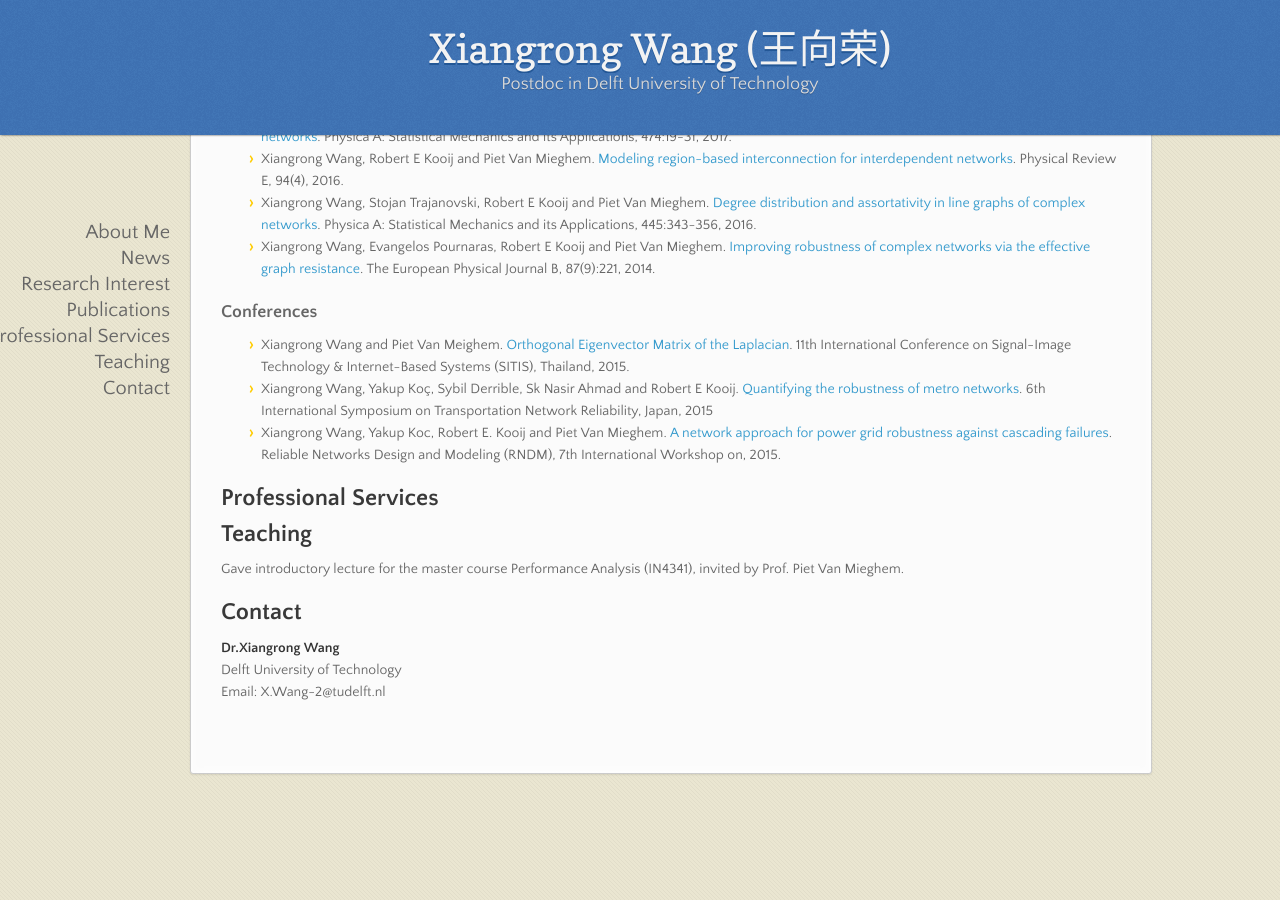
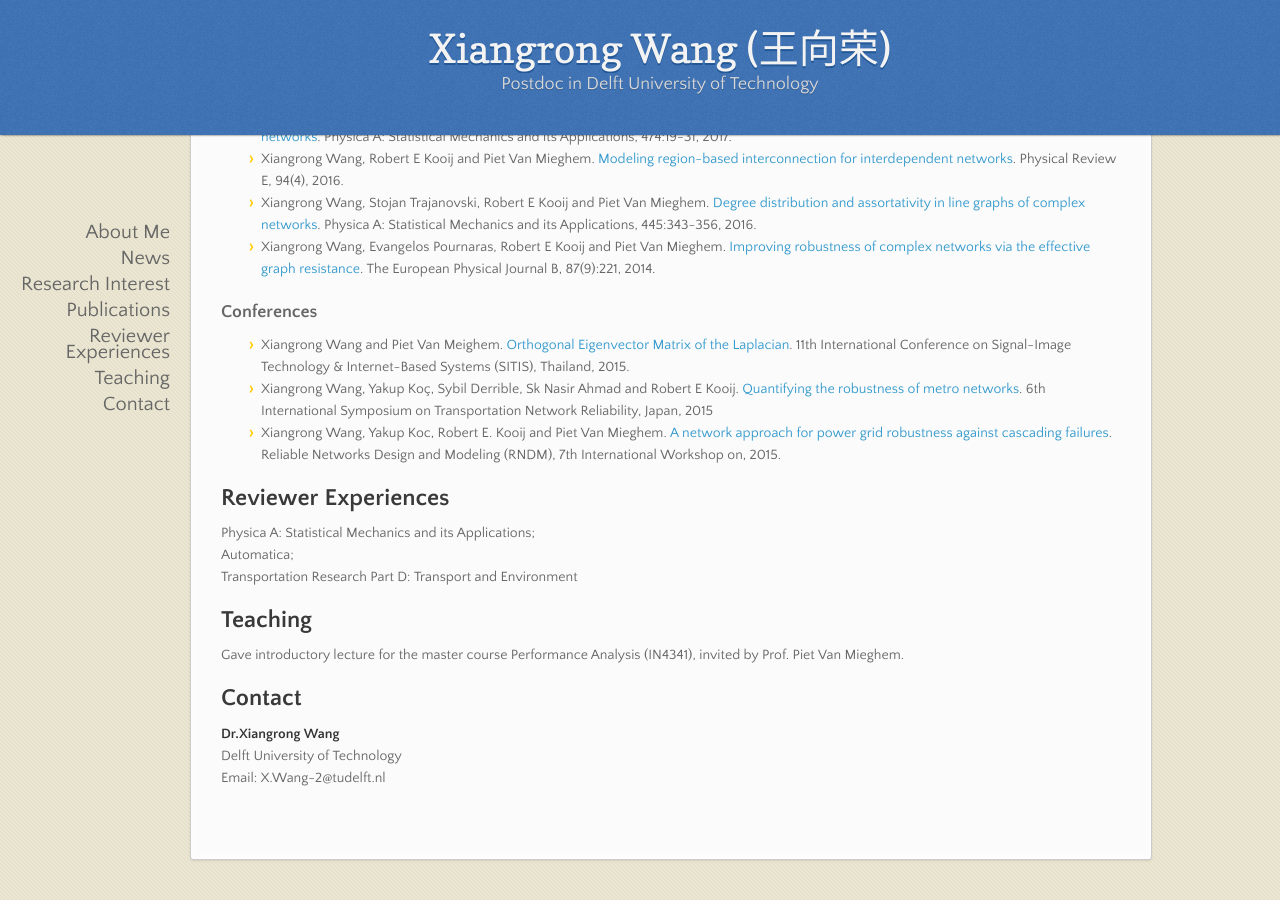
Before and after one commit to xiangrongwang/xiangrongwang.github.io, a Jekyll site: the page built from index.md, in a window 1280 px wide and 900 px high, scrolled down 579 px. Built offline with Jekyll 4.4.1, drawn with Linux system fonts in a browser that asks for light colours; nearby versions of some CDN libraries; our own code applies the rules of GitHub Pages for plain Markdown files; before the commit the page ends 1393 px from its top, so only the background shows below that.

Commit message:
Create index.md

```diff
--- a/index.md
+++ b/index.md
@@ -27,7 +27,10 @@ Her PhD topic focused on the robustness of networks,  from both theoretical and
 - Xiangrong Wang, Yakup Koç, Sybil Derrible, Sk Nasir Ahmad and Robert E Kooij. [Quantifying the robustness of metro networks](https://arxiv.org/pdf/1505.06664.pdf). 6th International Symposium on Transportation Network Reliability, Japan, 2015
 - Xiangrong Wang, Yakup Koc, Robert E. Kooij and Piet Van Mieghem. [A network approach for power grid robustness against cascading failures](http://ieeexplore.ieee.org/abstract/document/7325231/). Reliable Networks Design and Modeling (RNDM), 7th International Workshop on, 2015.
 
-## Professional Services
+## Reviewer Experiences
+Physica A: Statistical Mechanics and its Applications;
+Automatica;
+Transportation Research Part D: Transport and Environment
 
 ## Teaching
 Gave introductory lecture for the master course Performance Analysis (IN4341), invited by Prof. Piet Van Mieghem.
```
